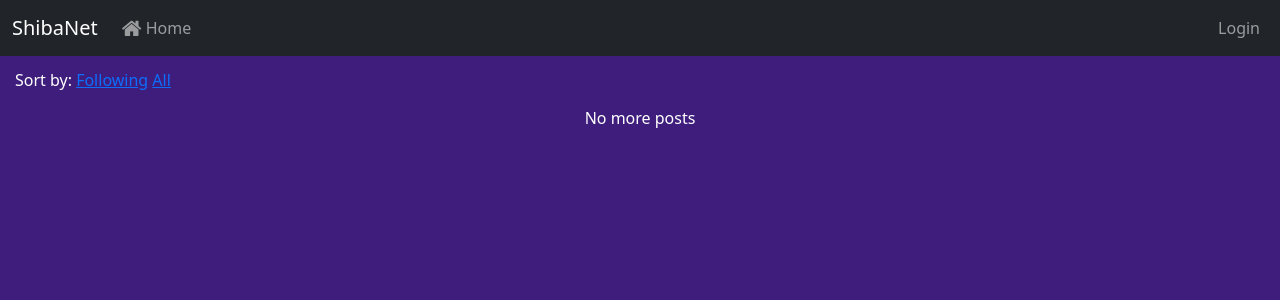
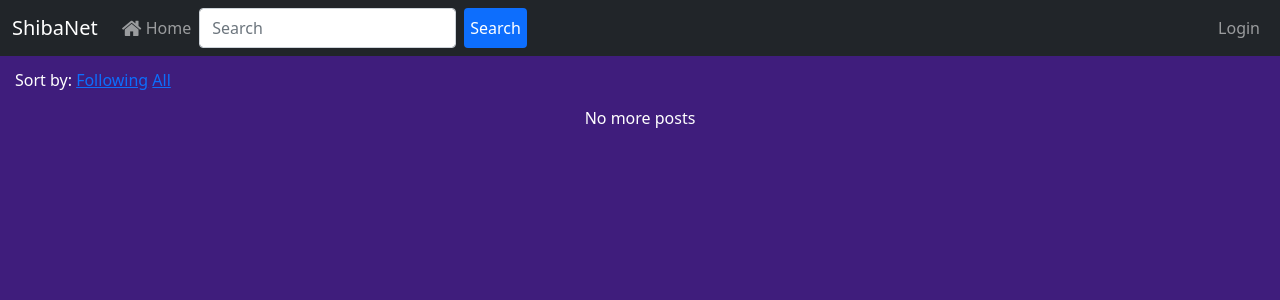
Before and after one commit to redpenguinyt/ShibaNet, a Flask app: page /?sort=Following in a window 1280 px wide. Shown: the top 300 px of the page. Run offline with Flask 2, Linux system fonts and the light colour scheme; data that the repository does not hold is empty; some libraries are stand-ins or nearby versions.

Commit message:
added search prototype

```diff
--- a/main.py
+++ b/main.py
@@ -1,7 +1,7 @@
 from flask import render_template, url_for, session, redirect, request
 import os, logging, datetime, flask_pymongo
 from utils.mongo import mongo, getparent
-from utils.flask import app
+from utils.flask import app, DESCENDING
 from utils.authutils import login_required
 from utils import imgur, utils, notifs
 from utils import shortlinks
@@ -9,7 +9,7 @@ from utils import shortlinks
 log = logging.getLogger('werkzeug')
 log.setLevel(logging.ERROR)
 
-# Home
+# Main
 
 @app.route("/")
 def index():
@@ -24,6 +24,19 @@ def index():
 			return render_template("home.html", notifs=user_notifs)
 
 	return redirect(url_for("index", sort="Following"))
+
+@app.route("/search")
+def search():
+	query = request.args["search"] if "search" in request.args else ""
+
+	found_posts = mongo.db.posts.find({ "$text": { "$search": query }}).sort('timestamp', DESCENDING)
+	found_users = mongo.db.users.find({ "$text": { "$search": query }})
+
+	return render_template(
+		"search.html",
+		posts = found_posts,
+		users = found_users
+	)
 
 # Posts
 
--- a/templates/base.html
+++ b/templates/base.html
@@ -52,6 +52,10 @@
 							</ul>
 						</li>
 						{% endif %}
+						<form class="d-flex" action="{{ url_for('search', search="") }}" method="GET">
+							<input name="search" class="form-control me-2" type="search" placeholder="Search" aria-label="Search" value="{{ request.args['search'] }}" required>
+							<button class="btn btn-primary" type="submit">Search</button>
+						</form>
 					</ul>
 					<ul class="navbar-nav ml-auto">
 						{% if "username" in session %}
```
Also changed, not shown: templates/home-old.html (deleted, +0 -25 lines), templates/search.html (added, +14 -0 lines).
